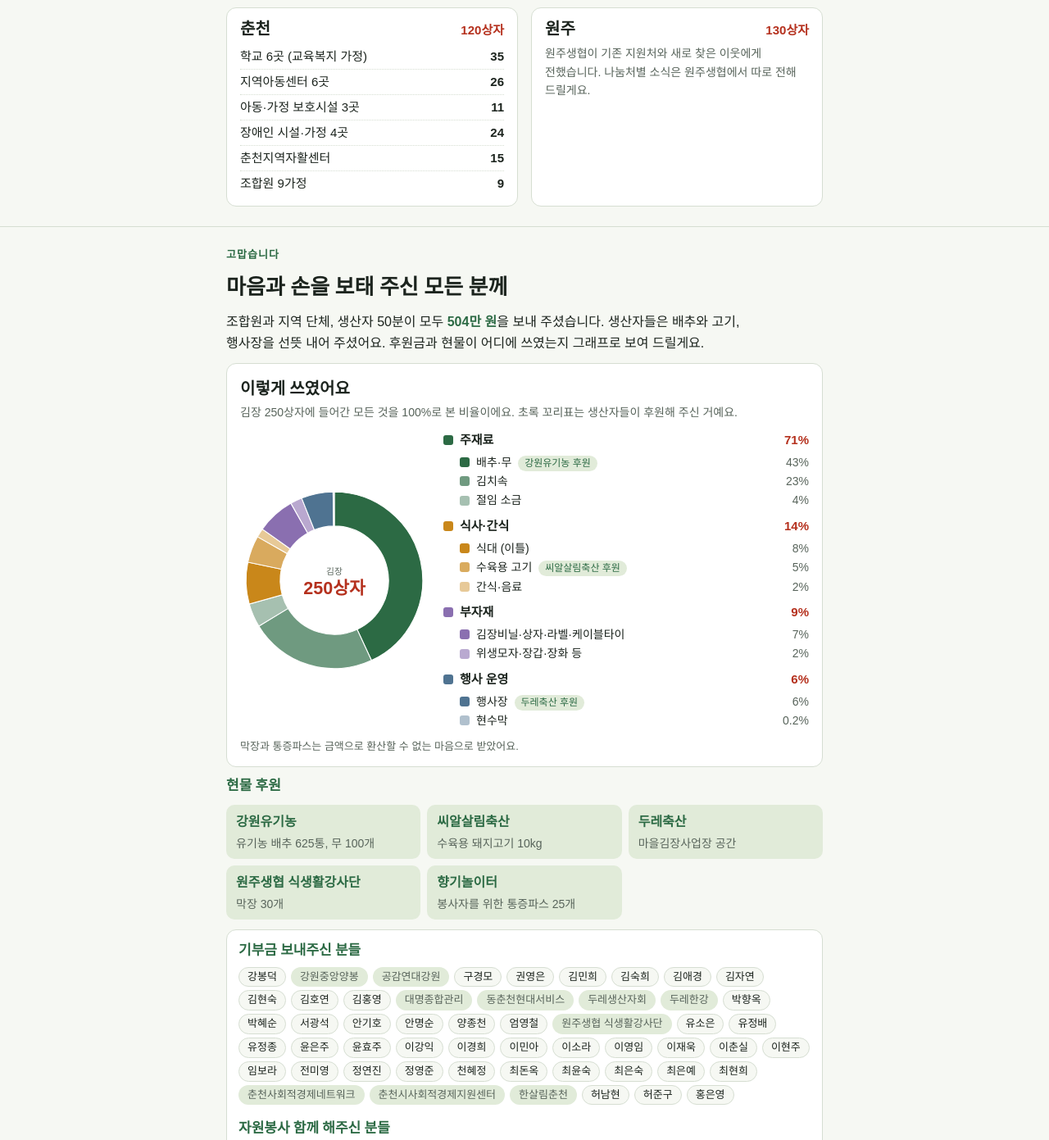
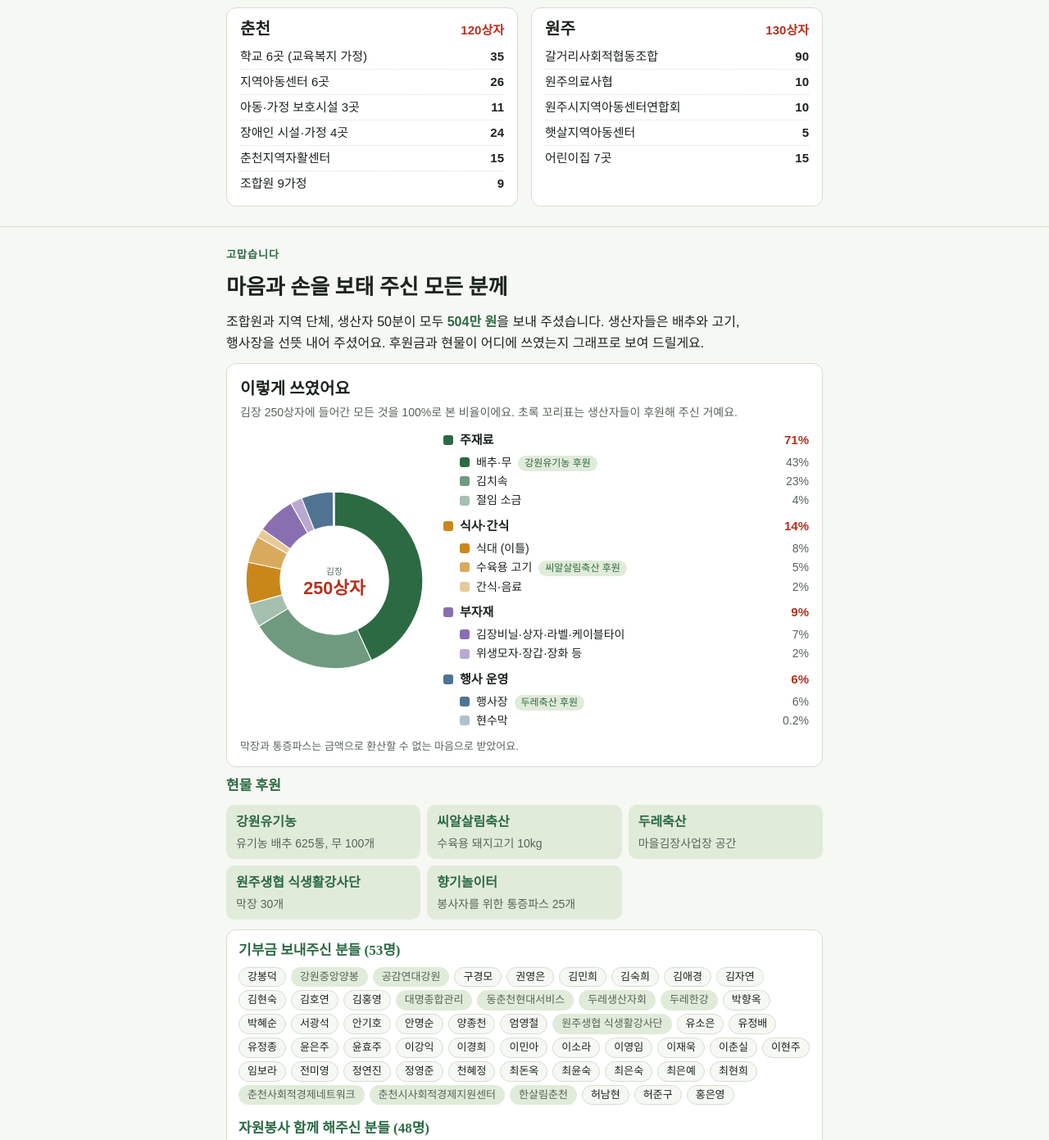
Before and after one commit to gwdure/kj26, a plain HTML site: page index.html in a window 1280 px wide. Shown: the part 3157-4548 px from the top of the page at 82% size. Drawn offline with Linux system fonts and the light colour scheme; a web font is replaced by a local one.

Commit message:
명단 인원수 표시, 원주 나눔처 현황 추가

```diff
--- a/index.html
+++ b/index.html
@@ -295,7 +295,13 @@ footer small{opacity:.85;font-size:13px}
     </div>
     <div class="place">
       <h3>원주<span>130상자</span></h3>
-      <p class="note">원주생협이 기존 지원처와 새로 찾은 이웃에게 전했습니다. 나눔처별 소식은 원주생협에서 따로 전해 드릴게요.</p>
+      <ul class="rows">
+        <li>갈거리사회적협동조합<b>90</b></li>
+        <li>원주의료사협<b>10</b></li>
+        <li>원주시지역아동센터연합회<b>10</b></li>
+        <li>햇살지역아동센터<b>5</b></li>
+        <li>어린이집 7곳<b>15</b></li>
+      </ul>
     </div>
   </div>
 </div></section>
@@ -323,11 +329,11 @@ footer small{opacity:.85;font-size:13px}
     <div><b>향기놀이터</b><span>봉사자를 위한 통증파스 25개</span></div>
   </div>
   <div class="names">
-    <h3>기부금 보내주신 분들</h3>
+    <h3>기부금 보내주신 분들 (53명)</h3>
     <ul>
       <li>강봉덕</li><li class="org">강원중앙양봉</li><li class="org">공감연대강원</li><li>구경모</li><li>권영은</li><li>김민희</li><li>김숙희</li><li>김애경</li><li>김자연</li><li>김현숙</li><li>김호연</li><li>김홍영</li><li class="org">대명종합관리</li><li class="org">동춘천현대서비스</li><li class="org">두레생산자회</li><li class="org">두레한강</li><li>박향옥</li><li>박혜순</li><li>서광석</li><li>안기호</li><li>안명순</li><li>양종천</li><li>엄영철</li><li class="org">원주생협 식생활강사단</li><li>유소은</li><li>유정배</li><li>유정종</li><li>윤은주</li><li>윤효주</li><li>이강익</li><li>이경희</li><li>이민아</li><li>이소라</li><li>이영임</li><li>이재욱</li><li>이춘실</li><li>이현주</li><li>임보라</li><li>전미영</li><li>정연진</li><li>정영준</li><li>천혜정</li><li>최돈옥</li><li>최윤숙</li><li>최은숙</li><li>최은예</li><li>최현희</li><li class="org">춘천사회적경제네트워크</li><li class="org">춘천시사회적경제지원센터</li><li class="org">한살림춘천</li><li>허남현</li><li>허준구</li><li>홍은영</li>
     </ul>
-    <h3>자원봉사 함께 해주신 분들</h3>
+    <h3>자원봉사 함께 해주신 분들 (48명)</h3>
     <ul>
       <li>강영화</li><li class="org">강원생명과학고등학교</li><li class="org">강원유기농</li><li>길광섭</li><li>김도희</li><li>김민석</li><li>김소라</li><li>김영관</li><li>김찬용</li><li>김충정</li><li>김효철 내외</li><li class="org">달팽이지역아동센터</li><li class="org">두레강원지역생산자회</li><li class="org">두레생산자회</li><li class="org">두레생협연합회 강원지역협의회</li><li class="org">두레축산</li><li class="org">드림지역아동센터</li><li>문경민</li><li>문병채</li><li>박수진</li><li>박종혁</li><li>배인균</li><li class="org">사회적협동조합 교육과나눔</li><li>성미란</li><li>안주현</li><li>안효진</li><li class="org">어울림 문화공연단</li><li>엄지상</li><li class="org">원주생명농업</li><li class="org">원주생협</li><li class="org">원주한살림</li><li>유미정</li><li>유수빈</li><li>유승호</li><li>윤형진</li><li>이완용</li><li>이정미</li><li>이호원</li><li>전성업</li><li>정경숙</li><li>지성희</li><li class="org">춘천기계공업고등학교</li><li class="org">춘천나눔의집</li><li class="org">춘천두레생협</li><li class="org">한샘고등학교</li><li class="org">해님또래지역아동센터</li><li>홍주리</li><li class="org">화천두레</li>
     </ul>
```
